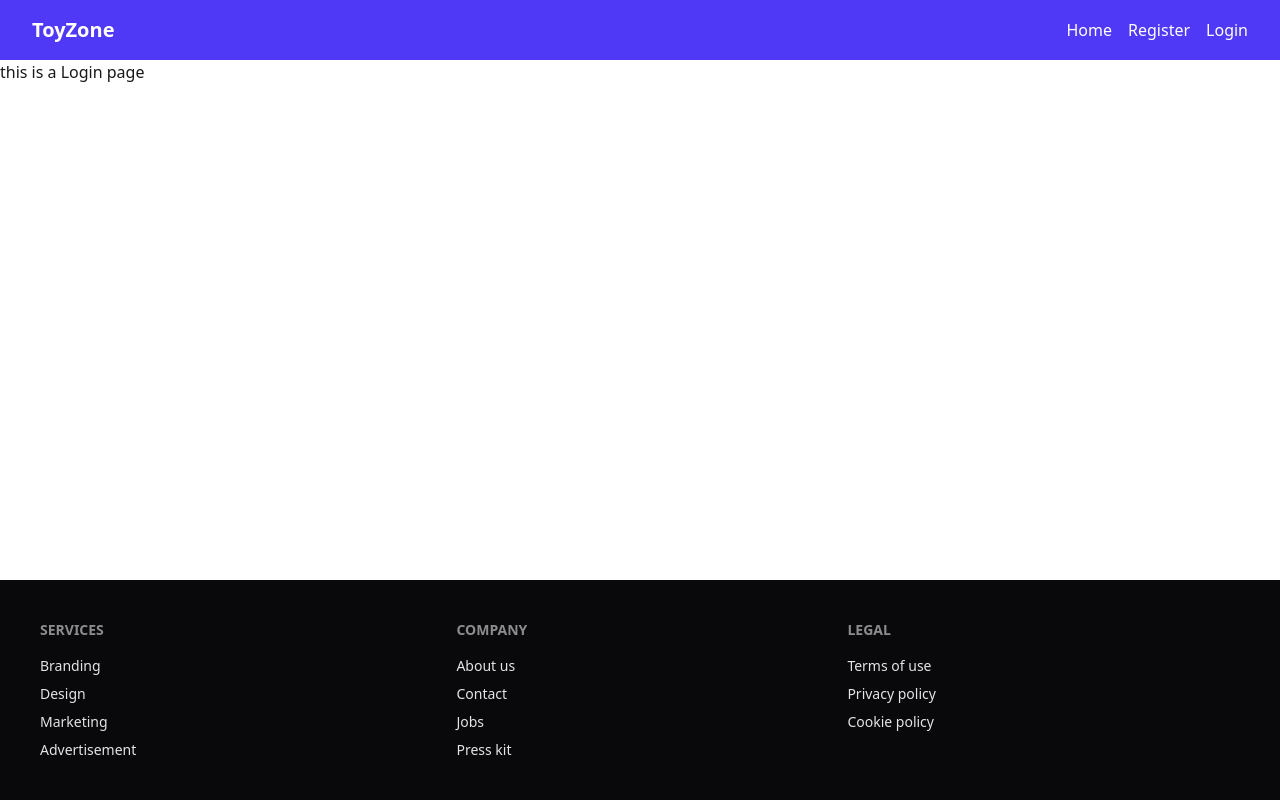
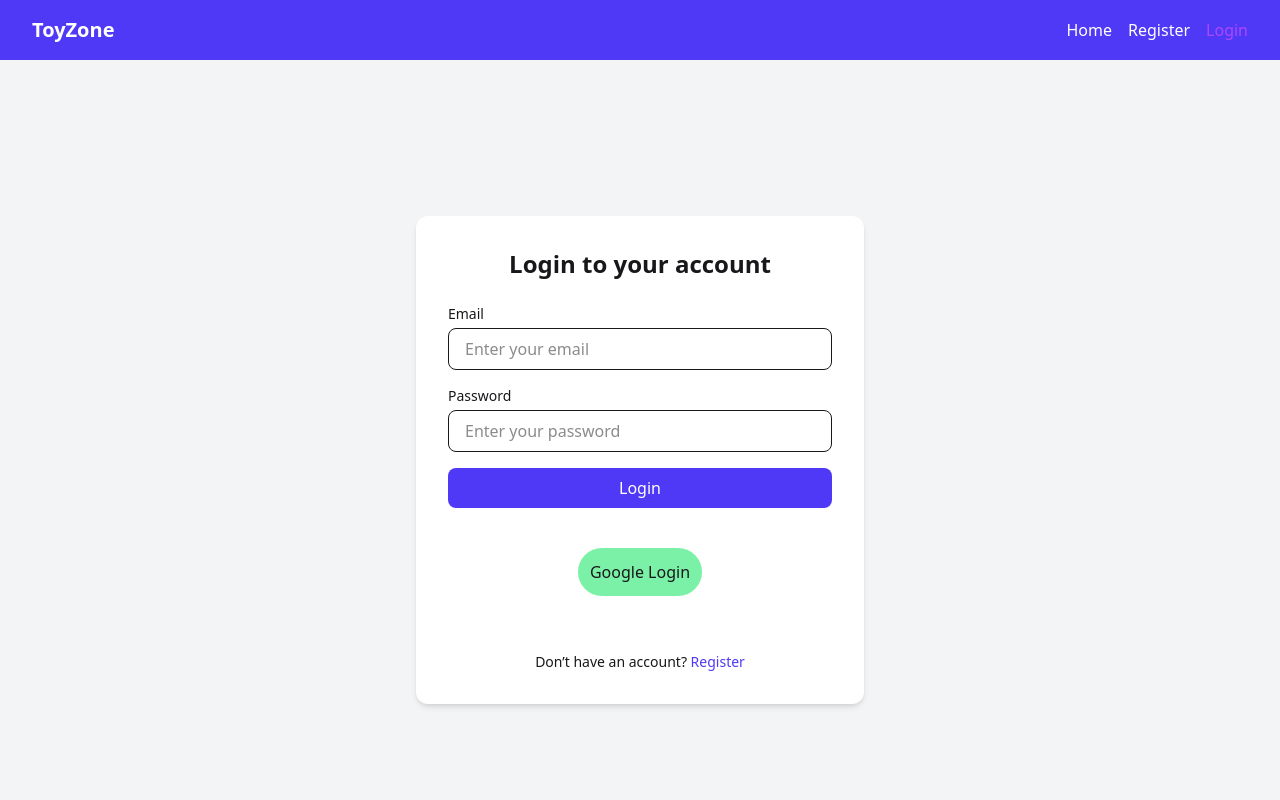
Before and after one commit to sajib-rahman90/assignment-09-toyzone, a React (Vite) app: page /login in a window 1280 px wide. Shown: the top 800 px of the page. Built offline with nearby package versions, Linux system fonts and the light colour scheme.

Commit message:
designed and added code Login and Register pages

```diff
--- a/src/Components/Navbar.jsx
+++ b/src/Components/Navbar.jsx
@@ -1,5 +1,5 @@
 import React from "react";
-import { Link } from "react-router";
+import { NavLink } from "react-router";
 
 const Navbar = () => {
   return (
@@ -9,16 +9,25 @@ const Navbar = () => {
           <h1 className="text-xl font-bold">ToyZone</h1>
 
           <div className="space-x-4">
-            <Link to="/" className="hover:underline">
+            <NavLink
+              to={"/"}
+              className={({ isActive }) => (isActive ? "text-purple-500" : "")}
+            >
               Home
-            </Link>
+            </NavLink>
 
-            <Link to="/register" className="hover:underline">
+            <NavLink
+              to={"/register"}
+              className={({ isActive }) => (isActive ? "text-purple-500" : "")}
+            >
               Register
-            </Link>
-            <Link to="/login" className="hover:underline">
+            </NavLink>
+            <NavLink
+              to={"/login"}
+              className={({ isActive }) => (isActive ? "text-purple-500" : "")}
+            >
               Login
-            </Link>
+            </NavLink>
           </div>
         </div>
       </nav>
--- a/src/Pages/Login.jsx
+++ b/src/Pages/Login.jsx
@@ -1,9 +1,65 @@
 import React from "react";
+import { Link } from "react-router";
 
 const Login = () => {
   return (
-    <div>
-      <h1>this is a Login page</h1>
+    <div className="min-h-screen flex items-center justify-center bg-gray-100">
+      <div className="w-full max-w-md bg-white p-8 rounded-xl shadow-md">
+        <h2 className="text-2xl font-semibold text-center mb-6">
+          Login to your account
+        </h2>
+
+        <form className="space-y-4">
+          {/* Email */}
+          <div>
+            <label className="block text-sm font-medium mb-1">Email</label>
+            <input
+              type="email"
+              placeholder="Enter your email"
+              // value={email}
+              // onChange={(e) => setEmail(e.target.value)}
+              required
+              className="w-full px-4 py-2 border rounded-lg focus:outline-none focus:ring-2 focus:ring-indigo-500"
+            />
+          </div>
+
+          {/* Password */}
+          <div>
+            <label className="block text-sm font-medium mb-1">Password</label>
+            <input
+              type="password"
+              placeholder="Enter your password"
+              // value={password}
+              // onChange={(e) => setPassword(e.target.value)}
+              required
+              className="w-full px-4 py-2 border rounded-lg focus:outline-none focus:ring-2 focus:ring-indigo-500"
+            />
+          </div>
+
+          <button
+            type="submit"
+            className="w-full bg-indigo-600 text-white py-2 rounded-lg hover:bg-indigo-700 transition"
+          >
+            Login
+          </button>
+        </form>
+
+        <div className="py-10 flex justify-center items-center">
+          <button
+            // onClick={handleGoogleSignIn}
+            className="p-3 bg-green-300 rounded-full"
+          >
+            Google Login
+          </button>
+        </div>
+
+        <p className="text-sm text-center mt-4">
+          Don’t have an account?{" "}
+          <Link to="/register" className="text-indigo-600 hover:underline">
+            Register
+          </Link>
+        </p>
+      </div>
     </div>
   );
 };
--- a/src/Pages/Register.jsx
+++ b/src/Pages/Register.jsx
@@ -1,9 +1,56 @@
 import React from "react";
+import { Link } from "react-router";
 
 const Register = () => {
   return (
-    <div>
-      <h1>this is Register page</h1>
+    <div className="min-h-screen flex items-center justify-center bg-gray-100">
+      <div className="w-full max-w-md bg-white p-8 rounded-xl shadow-md">
+        <h2 className="text-2xl font-semibold text-center mb-6">
+          Create Account
+        </h2>
+
+        <form className="space-y-4">
+          {/* Email */}
+          <div>
+            <label className="block text-sm font-medium mb-1">Email</label>
+            <input
+              type="email"
+              placeholder="Enter your email"
+              // value={email}
+              // onChange={(e) => setEmail(e.target.value)}
+              required
+              className="w-full px-4 py-2 border rounded-lg focus:outline-none focus:ring-2 focus:ring-indigo-500"
+            />
+          </div>
+
+          {/* Password */}
+          <div>
+            <label className="block text-sm font-medium mb-1">Password</label>
+            <input
+              type="password"
+              placeholder="Enter your password"
+              // value={password}
+              // onChange={(e) => setPassword(e.target.value)}
+              required
+              className="w-full px-4 py-2 border rounded-lg focus:outline-none focus:ring-2 focus:ring-indigo-500"
+            />
+          </div>
+
+          <button
+            type="submit"
+            className="w-full bg-indigo-600 text-white py-2 rounded-lg hover:bg-indigo-700 transition"
+          >
+            Register
+          </button>
+        </form>
+
+        <p className="text-sm text-center mt-4">
+          Already have an account?{" "}
+          <Link to="/login" className="text-indigo-600 hover:underline">
+            Login
+          </Link>
+        </p>
+      </div>
     </div>
   );
 };
```
